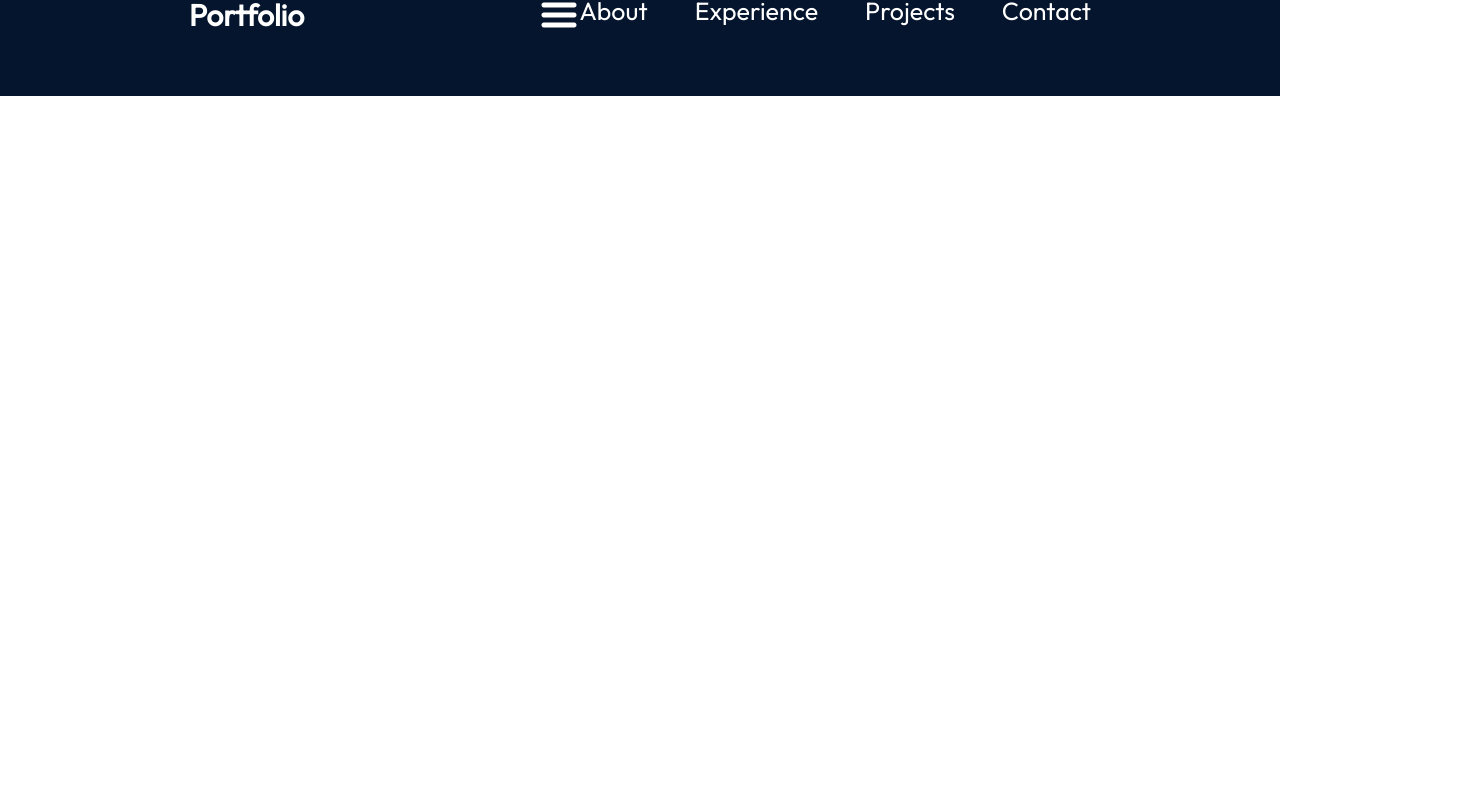
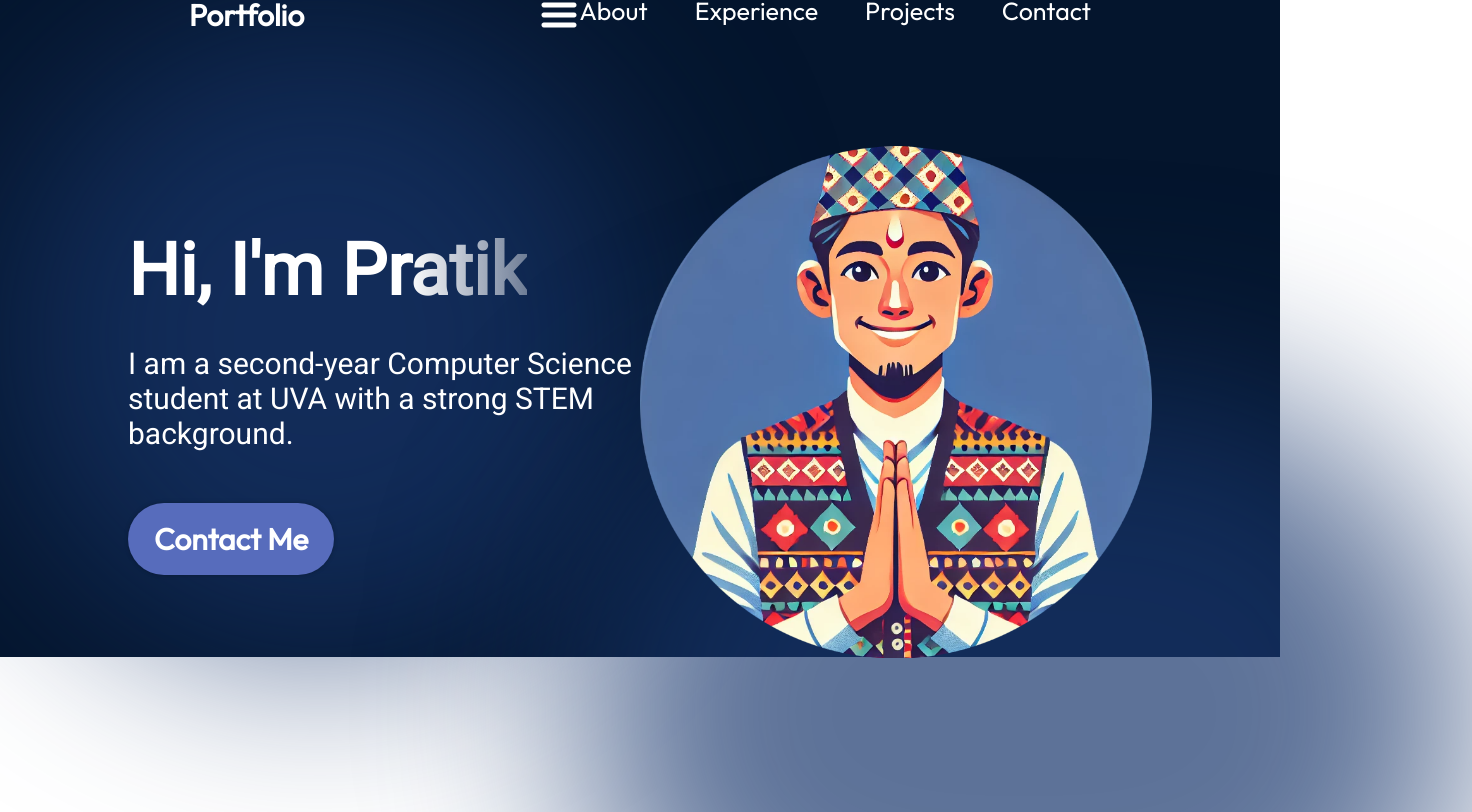
Before and after one commit to PiShrestha/portfolio, a React (Vite) app in the folder portfolio/: page / in a window 1280 px wide. Shown: the part 66-878 px from the top of the page, 1472 px wide, since content can reach past the window. Before the commit the page ends 800 px from the top, so only its background shows below. Built offline with nearby package versions, Linux system fonts and the light colour scheme.

Commit message:
Added Hero as a component.

```diff
--- a/portfolio/src/App.jsx
+++ b/portfolio/src/App.jsx
@@ -1,11 +1,12 @@
 import styles from "./App.module.css"
 import { Navbar } from "./components/Navbar/Navbar"
-
+import { Hero } from "./components/Hero/Hero"
 function App() {
 
   return (
     <div className={styles.App}>
       <Navbar />
+      <Hero />
     </div>
   )
 }
--- /dev/null
+++ b/portfolio/src/components/Hero/Hero.jsx
@@ -0,0 +1,19 @@
+import React from "react";
+import styles from "./Hero.module.css";
+import { getImageUrl } from "../../utils";
+
+export const Hero = () => {
+    return (
+        <section className = {styles.container}>
+            <div className={styles.content}>
+                <h1 className = {styles.title}>Hi, I'm Pratik</h1>
+                <p className = {styles.description}>I am a second-year Computer Science student at UVA with a strong STEM background.
+                </p>
+                <a href="mailto:pratikshr3stha@gmail.com" className = {styles.contactBtn}> Contact Me </a>
+            </div>
+            <img src = {getImageUrl("hero/pratik.webp")} alt="Image of Pratik" className = {styles.heroImg} />
+            <div className = {styles.topBlur} />
+            <div className = {styles.bottomBlur} />
+        </section>
+    );
+}
--- /dev/null
+++ b/portfolio/src/components/Hero/Hero.module.css
@@ -0,0 +1,111 @@
+@import "../../vars.css";
+
+.container {
+  position: relative;
+  display: flex;
+  align-items: center;
+  justify-content: space-between;
+  margin-top: 49px;
+  z-index: 1;
+  margin-left: 10%;
+  margin-right: 10%;
+}
+
+.content {
+  display: flex;
+  flex-direction: column;
+  align-items: flex-start;
+  color: var(--color-text);
+  z-index: 1;
+}
+
+.title {
+  font-size: 72px;
+  font-weight: 900;
+  margin-bottom: 33px;
+  font-family: var(--font-roboto);
+  background: linear-gradient(
+    90deg,
+    rgba(255, 255, 255, 1) 70%,
+    rgba(255, 255, 255, 0) 120%
+  );
+  -webkit-text-fill-color: transparent;
+  -webkit-background-clip: text;
+}
+
+.description {
+  font-size: 30px;
+  font-family: var(--font-roboto);
+  margin-bottom: 52px;
+}
+
+.contactBtn {
+  text-decoration: none;
+  background-color: var(--color-primary);
+  color: var(--color-text);
+  border-radius: 100px;
+  font-size: 30px;
+  font-weight: 600;
+  padding: 17px 26px;
+  box-shadow: 0 0 4px 0 rgba(0, 0, 0, 0.25);
+}
+
+.heroImg {
+  width: 50%;
+  z-index: 1;
+
+  animation-name: floating;
+  animation-duration: 3s;
+  animation-iteration-count: infinite;
+  animation-timing-function: ease-in-out;
+}
+
+@keyframes floating {
+  0% {
+    transform: translate(0, 0px);
+  }
+  50% {
+    transform: translate(0, 10px);
+  }
+  100% {
+    transform: translate(0, -0px);
+  }
+}
+
+.topBlur {
+  position: absolute;
+  width: 50vw;
+  height: 50vw;
+  min-width: 350px;
+  min-width: 350px;
+  top: -128px;
+  left: -10vw;
+  border-radius: 764px;
+  background: rgba(25, 55, 109, 0.7);
+  filter: blur(100px);
+  z-index: 0;
+}
+
+.bottomBlur {
+  position: absolute;
+  width: 70vw;
+  height: 50vw;
+  min-width: 350px;
+  min-width: 250px;
+  top: 246px;
+  right: -25vw;
+  border-radius: 764px;
+  background: rgba(25, 55, 109, 0.7);
+  filter: blur(100px);
+  z-index: 0;
+}
+
+@media screen and (max-width: 830px) {
+  .container {
+    flex-direction: column-reverse;
+  }
+
+  .content {
+    align-items: center;
+  }
+}
--- a/portfolio/src/components/Navbar/Navbar.jsx
+++ b/portfolio/src/components/Navbar/Navbar.jsx
@@ -6,7 +6,7 @@
     const [isMenuOpen, setIsMenuOpen] = useState(false);
     return (
         <nav className={styles.navbar}>
-        <a className={styles.title} href = "/">
+            <a className={styles.title} href="/">
                 Portfolio
             </a>
             <div className={styles.menu}>
@@ -15,18 +15,20 @@
                     alt="menu-button"
                     onClick={() => setIsMenuOpen(!isMenuOpen)}
                 />
-            <ul className={`${styles.menuItems} ${isMenuOpen ? styles.menuOpen : ""}`}>
+                <ul className={`${styles.menuItems} ${isMenuOpen && styles.menuOpen}`}
+                    onClick={() => setIsMenuOpen(false)}
+                >
                     <li>
-                    <a href = "#about">About</a>
+                        <a href="#about">About</a>
                     </li>
                     <li>
-                    <a href = "#experience">Experience</a>
+                        <a href="#experience">Experience</a>
                     </li>
                     <li>
-                    <a href = "#projects">Projects</a>
+                        <a href="#projects">Projects</a>
                     </li>
                     <li>
-                    <a href = "#contact">Contact</a>
+                        <a href="#contact">Contact</a>
                     </li>
                 </ul>
             </div>
--- a/portfolio/src/components/Navbar/Navbar.module.css
+++ b/portfolio/src/components/Navbar/Navbar.module.css
@@ -71,4 +71,9 @@
       box-shadow: 0 0 4px 0 rgba(0, 0, 0, 0.25);
     }
 
+    .menuOpen {
+      display: flex;
+      z-index: 1;
+    }
+
   }
```
Also changed, not shown: portfolio/assets/hero/pratik.jpeg (added), portfolio/assets/hero/pratik.webp (added). Lines whose indentation alone changed are shown as unchanged.
